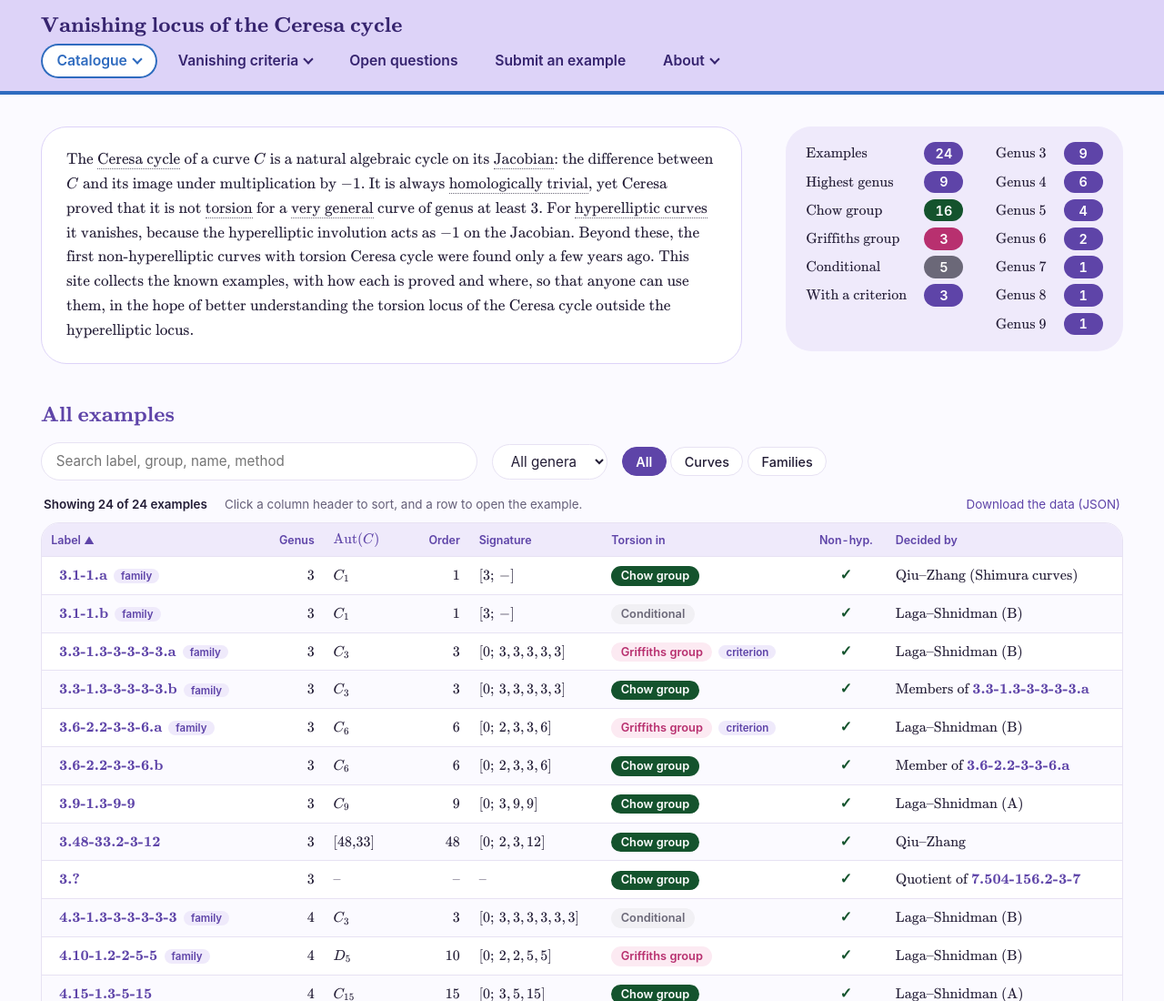
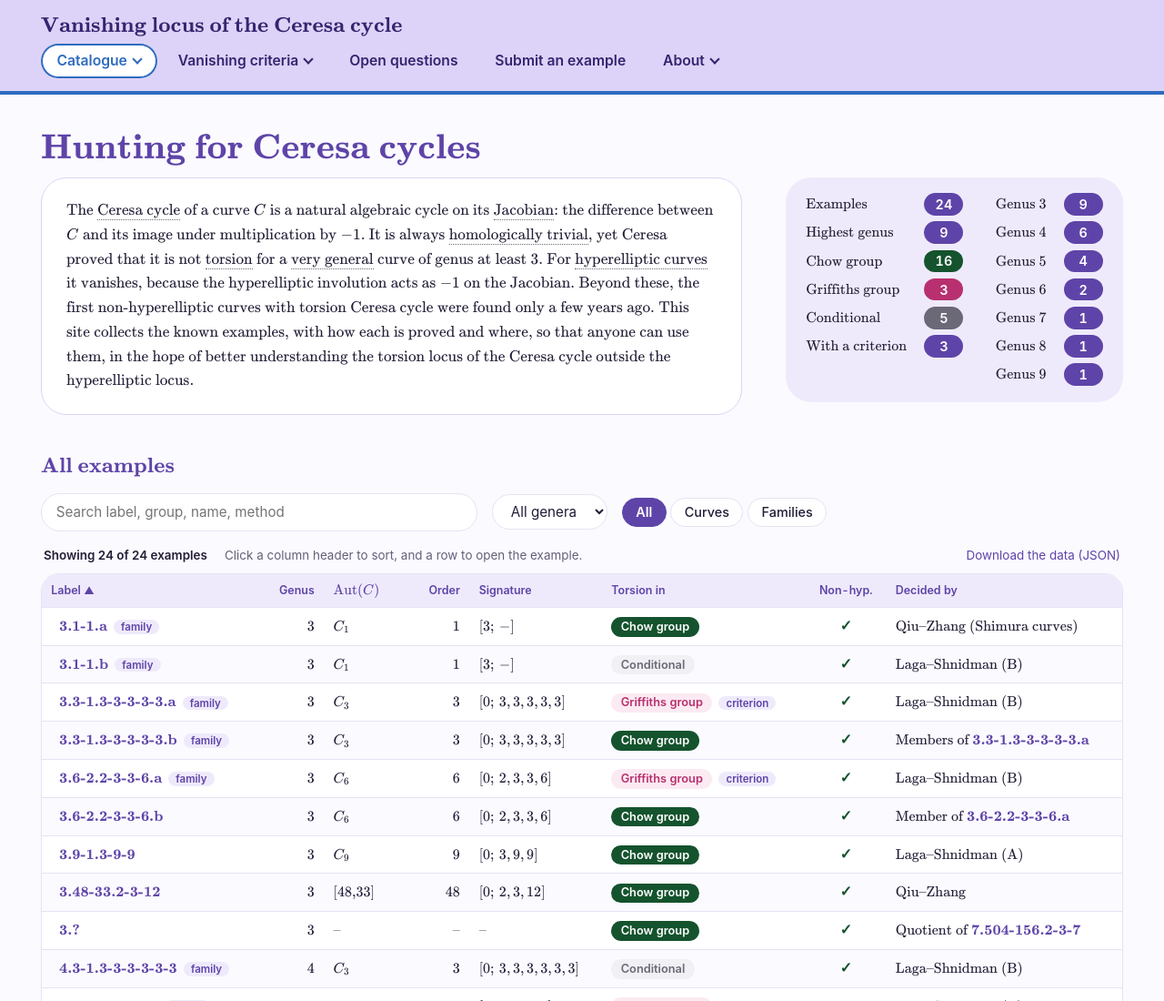
Before and after one commit to VanishingCeresa/database, a plain HTML site: page index.html in a window 1280 px wide. Shown: the top 1100 px of the page at 91% size. Drawn offline with Linux system fonts and the light colour scheme.

Commit message:
Add files via upload

```diff
--- a/index.html
+++ b/index.html
@@ -17,7 +17,7 @@
 <body data-section="catalogue" data-defer-math="1">
 <header class="site"></header>
 <main>
-  <h1 class="sr-only">Vanishing locus of the Ceresa cycle</h1>
+  <h1 class="wide">Hunting for Ceresa cycles</h1>
   <div class="hero">
     <p class="purpose">
       The <a class="knowl" data-knowl="ceresa-cycle">Ceresa cycle</a> of a curve $C$ is a natural algebraic cycle on its <a class="knowl" data-knowl="jacobian">Jacobian</a>: the difference between $C$ and its image under
```
